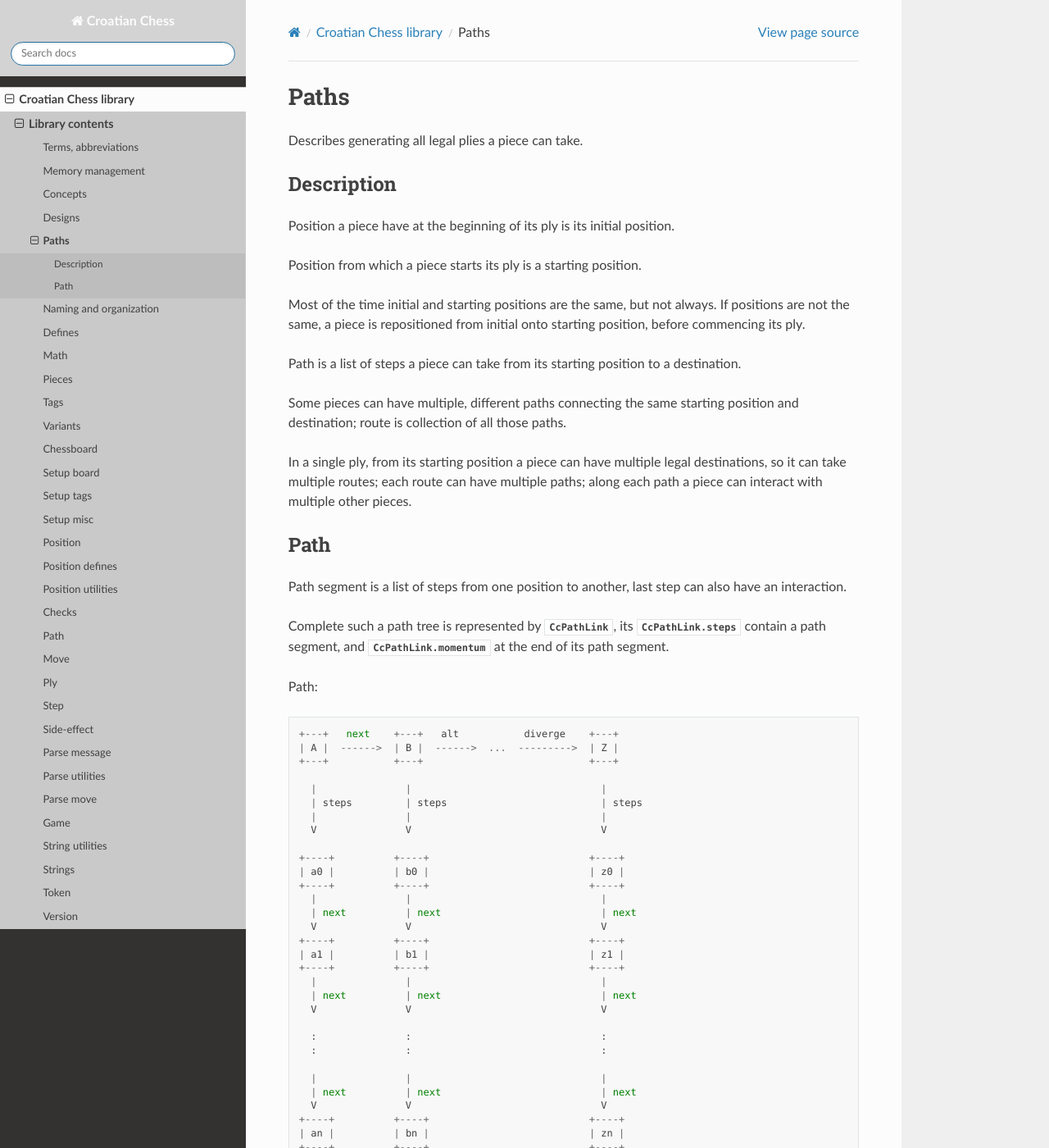
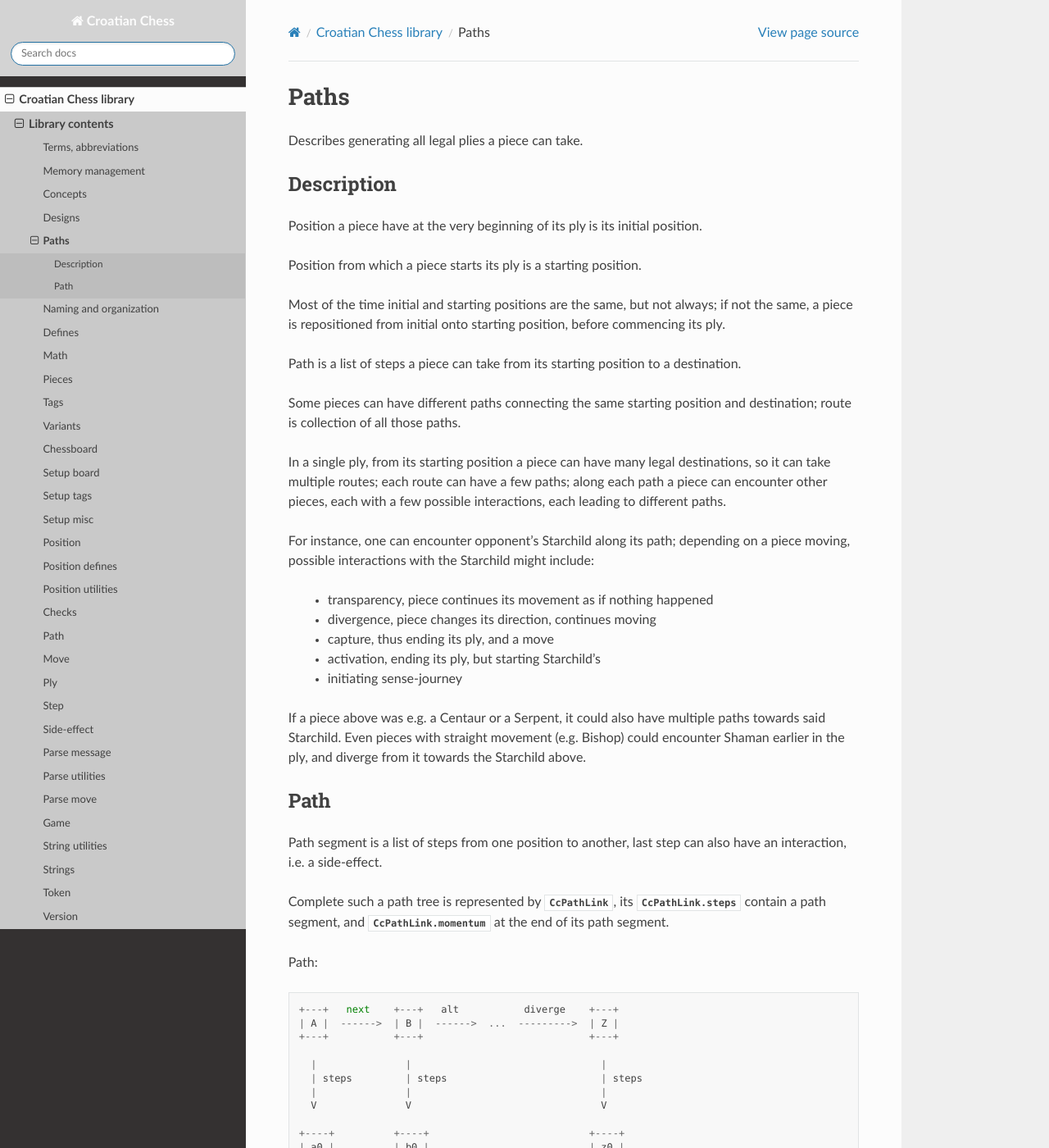
Before and after one commit to mmlacak/crochess, a Sphinx documentation site: the page built from docs/source/libcc/paths.rst, in a window 1280 px wide and 1400 px high. Shown: the whole window at 82% size. Built offline with Sphinx 7.4.7 and the Read the Docs theme 3.1.0, drawn with Linux system fonts in a browser that asks for light colours.

Commit message:
Added to paths description.

```diff
--- a/docs/source/libcc/paths.rst
+++ b/docs/source/libcc/paths.rst
@@ -15,22 +15,37 @@ Describes generating all legal plies a piece can take.
 Description
 -----------
 
-Position a piece have at the beginning of its ply is its initial position.
+Position a piece have at the very beginning of its ply is its initial position.
 
 Position from which a piece starts its ply is a starting position.
 
-Most of the time initial and starting positions are the same, but not always.
-If positions are not the same, a piece is repositioned from initial onto starting
-position, before commencing its ply.
+Most of the time initial and starting positions are the same, but not always;
+if not the same, a piece is repositioned from initial onto starting position,
+before commencing its ply.
 
 Path is a list of steps a piece can take from its starting position to a destination.
 
-Some pieces can have multiple, different paths connecting the same starting
-position and destination; route is collection of all those paths.
+Some pieces can have different paths connecting the same starting position and
+destination; route is collection of all those paths.
 
-In a single ply, from its starting position a piece can have multiple legal
-destinations, so it can take multiple routes; each route can have multiple paths;
-along each path a piece can interact with multiple other pieces.
+In a single ply, from its starting position a piece can have many legal destinations,
+so it can take multiple routes; each route can have a few paths; along each path
+a piece can encounter other pieces, each with a few possible interactions, each
+leading to different paths.
+
+For instance, one can encounter opponent's Starchild along its path; depending on
+a piece moving, possible interactions with the Starchild might include:
+
+    * transparency, piece continues its movement as if nothing happened
+    * divergence, piece changes its direction, continues moving
+    * capture, thus ending its ply, and a move
+    * activation, ending its ply, but starting Starchild's
+    * initiating sense-journey
+
+If a piece above was e.g. a Centaur or a Serpent, it could also have multiple paths
+towards said Starchild. Even pieces with straight movement (e.g. Bishop) could
+encounter Shaman earlier in the ply, and diverge from it towards the Starchild
+above.
 
 .. _lbl-libcc-paths-path:
 
@@ -38,7 +53,7 @@ Path
 ----
 
 Path segment is a list of steps from one position to another, last step can also
-have an interaction.
+have an interaction, i.e. a side-effect.
 
 Complete such a path tree is represented by :c:type:`CcPathLink`, its
 :c:member:`CcPathLink.steps` contain a path segment, and :c:member:`CcPathLink.momentum` at the end
```
